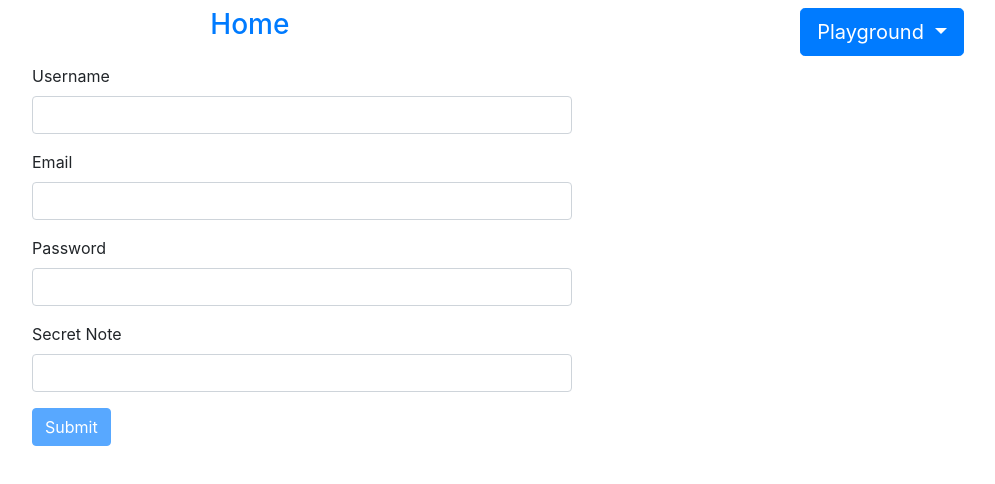
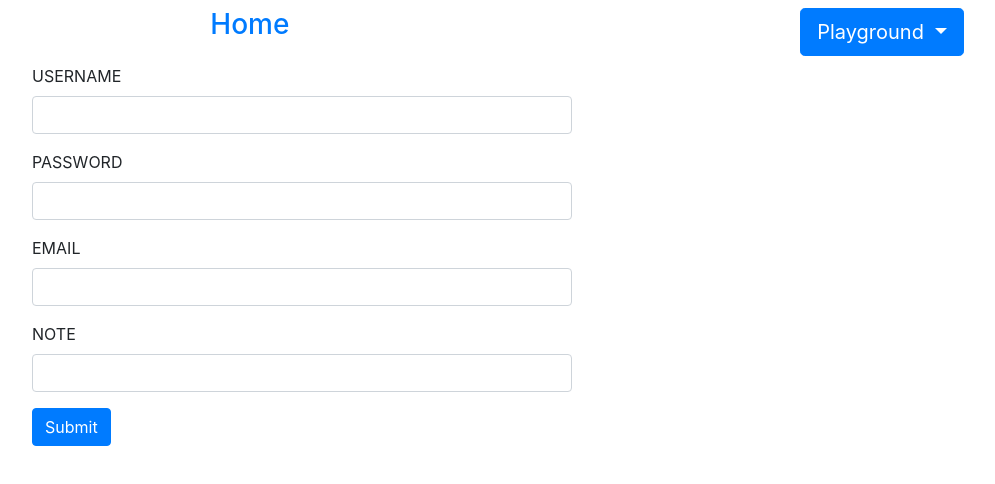
Before and after one commit to yovogi/angular-basics, an Angular app: page /form in a window 1280 px wide. Shown: the top 484 px of the page, without its empty margins (53-1048 px from the left). Built offline with nearby package versions, Linux system fonts and the light colour scheme.

Commit message:
Task - Templates

```diff
--- a/src/app/components/form/formdemo/formdemo.component.html
+++ b/src/app/components/form/formdemo/formdemo.component.html
@@ -2,7 +2,11 @@
     <div class="row">
         <div class="col-md-6">
             <form #signupForm="ngForm" (ngSubmit)="onSubmit()">
-                <div class="form-group">
+                <ng-container *ngTemplateOutlet="inputTemplate; context: myContext"></ng-container>
+                <ng-container *ngTemplateOutlet="inputTemplate; context: myContextPassword"></ng-container>
+                <ng-container *ngTemplateOutlet="inputTemplate; context: myContextEmail"></ng-container>
+                <ng-container *ngTemplateOutlet="inputTemplate; context: myContextNote  "></ng-container>
+                <!-- <div class="form-group">
                     <label for="username">Username</label>
                     <input type="text" id="username" ngModel name="username" required minlength="3" class="form-control"
                         #username="ngModel">
@@ -34,9 +38,20 @@
                         (at
                         least 3 characters)</span>
                 </div>
-                <p *ngIf="!signupForm.valid && signupForm.touched && signupForm.dirty">The form is invalid!</p>
+                <p *ngIf="!signupForm.valid && signupForm.touched && signupForm.dirty">The form is invalid!</p> -->
                 <button class="btn btn-primary" [disabled]="!signupForm.valid" type="submit">Submit</button>
             </form>
         </div>
     </div>
 </div>
+
+<ng-template #inputTemplate let-type="type"><span>
+        <div class="form-group">
+            <label for=name>{{type | uppercase}}</label>
+            <input type="text" [id]='type' ngModel [name]='type' required minlength="3" class="form-control"
+                #typee="ngModel">
+            <span class="help-block red" *ngIf="!typee.valid && typee.touched">Please enter a {{type}}!
+                (at
+                least 3 characters)</span>
+        </div>
+    </span></ng-template>
--- a/src/app/components/form/formdemo/formdemo.component.ts
+++ b/src/app/components/form/formdemo/formdemo.component.ts
@@ -11,6 +11,26 @@ export class FormdemoComponent implements OnInit {
     onSubmit() {
         console.log(this.sgnForm.value);
     }
+
+    myContext = {
+        $implicit: "World",
+        type: "username",
+    };
+
+    myContextPassword = {
+        $implicit: "World",
+        type: "password",
+    };
+
+    myContextEmail = {
+        $implicit: "World",
+        type: "email",
+    };
+
+    myContextNote = {
+        $implicit: "World",
+        type: "note",
+    };
     constructor() {}
 
     ngOnInit(): void {}
```
